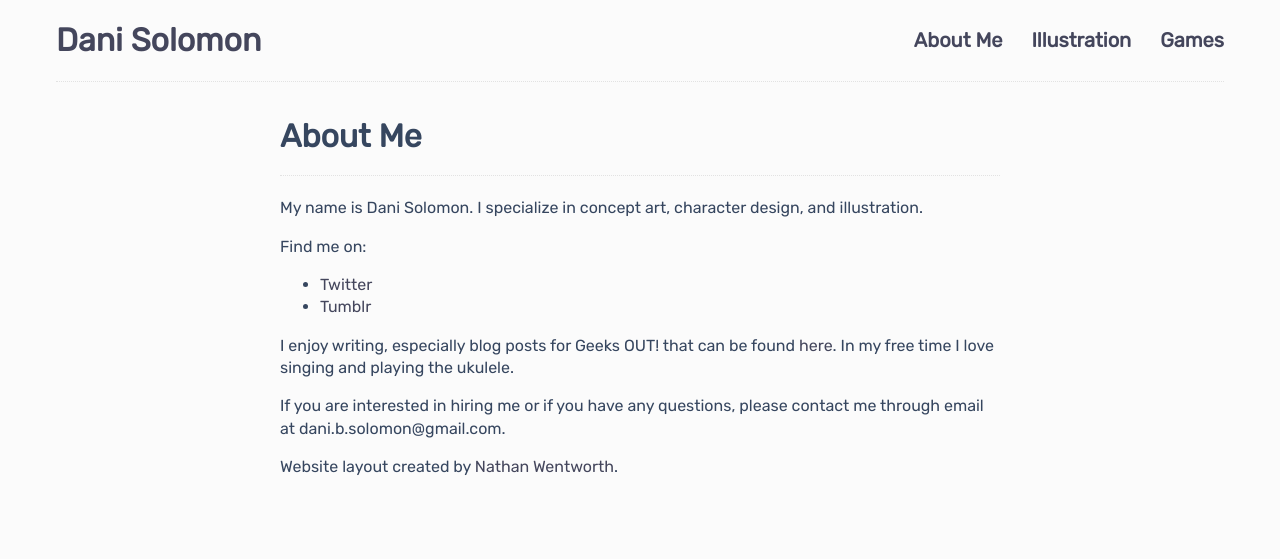
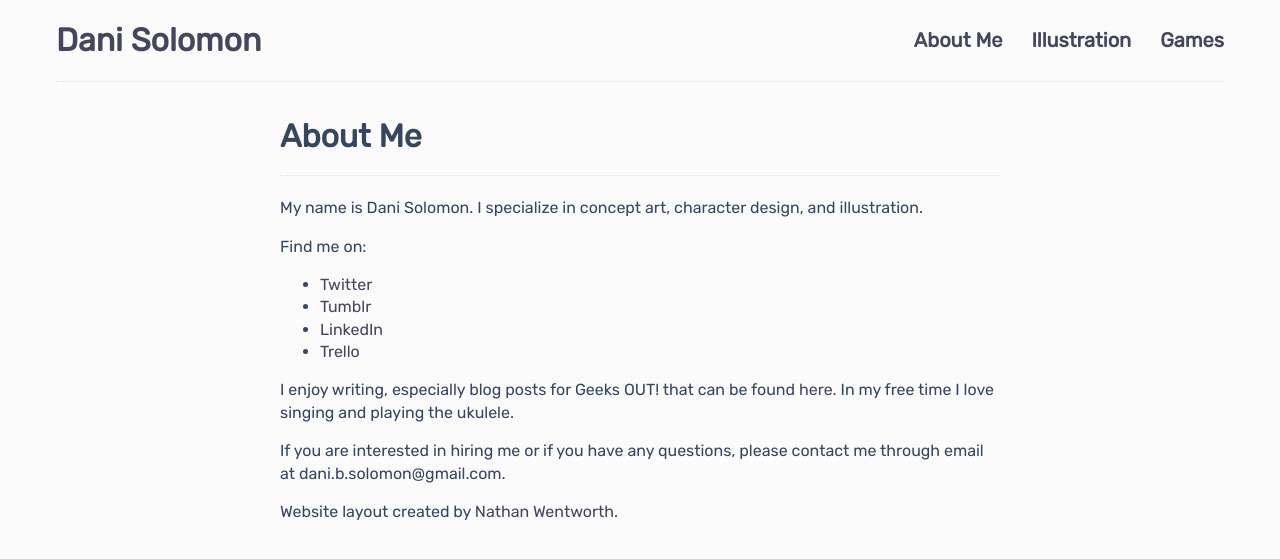
Before and after one commit to DaniBSolomon/danibsolomon.github.io, a Jekyll site: the page built from about.md, in a window 1280 px wide. Shown: the top 559 px of the page. Built offline with Jekyll 4.4.1, drawn with Linux system fonts in a browser that asks for light colours.

Commit message:
Update about.md

```diff
--- a/about.md
+++ b/about.md
@@ -8,6 +8,8 @@ My name is Dani Solomon. I specialize in concept art, character design, and illu
 Find me on:
 - [Twitter](https://twitter.com/DaniBSolomon)
 - [Tumblr](http://danibsolomon.tumblr.com/)
+- [LinkedIn](https://www.linkedin.com/in/danibsolomon/)
+- [Trello](https://trello.com/danibsolomon)
 
 I enjoy writing, especially blog posts for Geeks OUT! that can be found [here](http://geeksout.org/members/danielle-solomon). In my free time I love singing and playing the ukulele.
 
```
